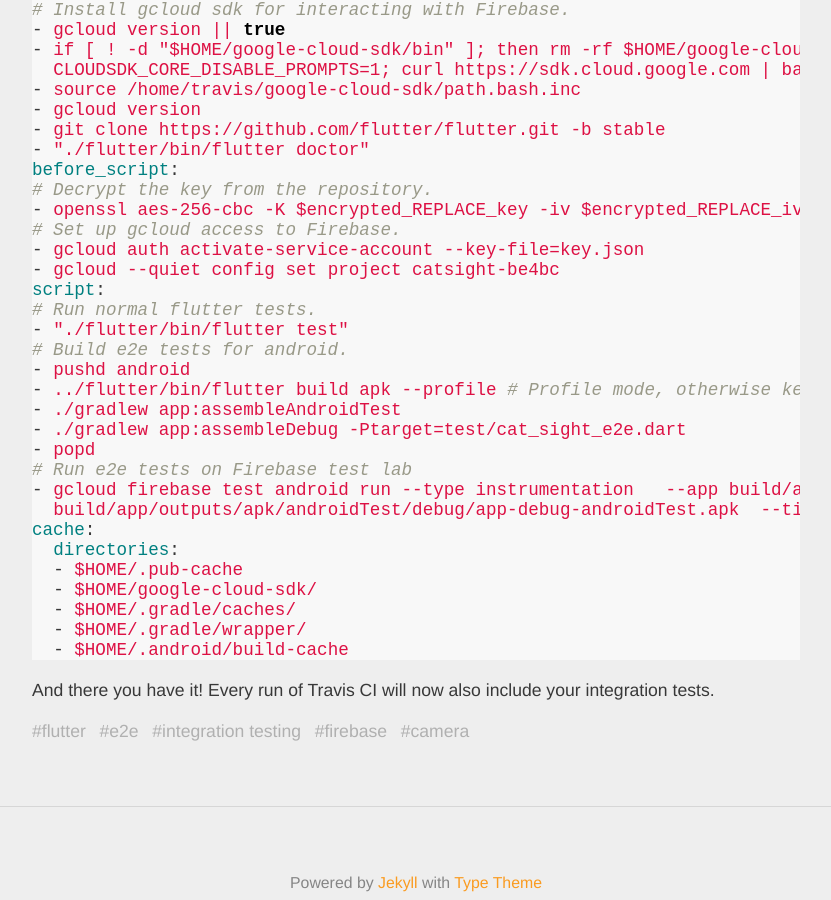
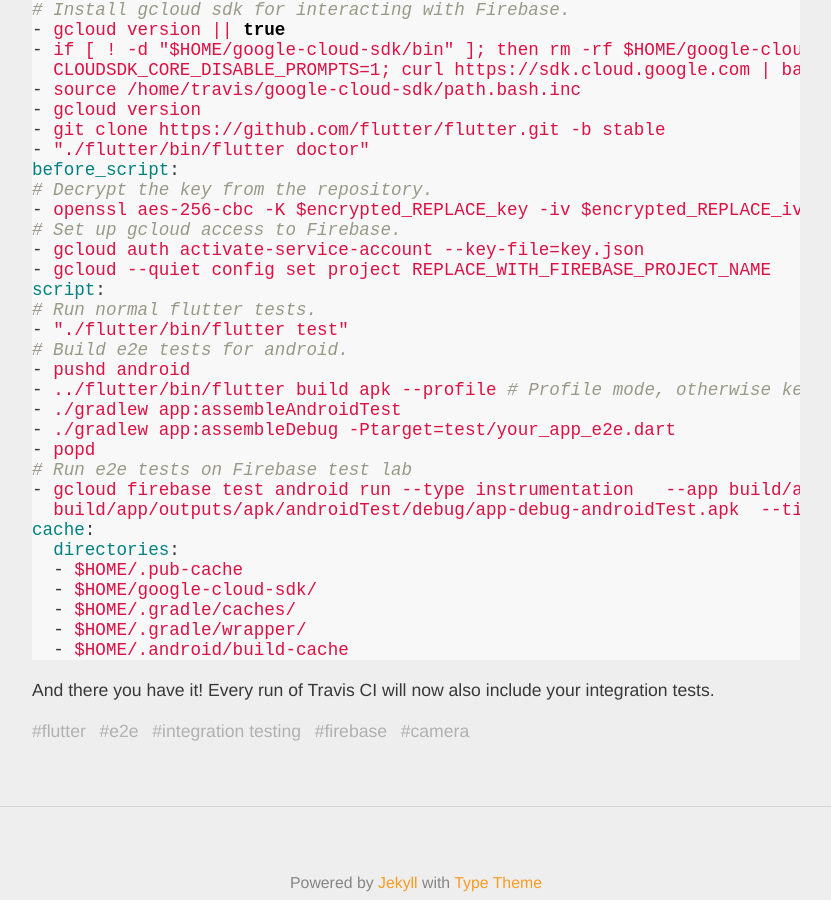
Before and after one commit to panmari/panmari.github.io, a Jekyll site: the page built from _posts/2020-08-07-flutter-e2e-travis-ci.md, in a window 1280 px wide and 900 px high, scrolled down 2360 px. Shown: the whole window, without its empty margins (224-1055 px from the left). Built offline with Jekyll 4.4.1, drawn with Linux system fonts in a browser that asks for light colours; nearby versions of some CDN libraries; some web fonts are replaced.

Commit message:
Fixing travis example.

```diff
--- a/_posts/2020-08-07-flutter-e2e-travis-ci.md
+++ b/_posts/2020-08-07-flutter-e2e-travis-ci.md
@@ -89,7 +89,7 @@
 - openssl aes-256-cbc -K $encrypted_REPLACE_key -iv $encrypted_REPLACE_iv -in key.json.enc -out key.json -d
 # Set up gcloud access to Firebase.
 - gcloud auth activate-service-account --key-file=key.json
-- gcloud --quiet config set project catsight-be4bc
+- gcloud --quiet config set project REPLACE_WITH_FIREBASE_PROJECT_NAME
 script:
 # Run normal flutter tests.
 - "./flutter/bin/flutter test"
@@ -97,7 +97,7 @@
 - pushd android
 - ../flutter/bin/flutter build apk --profile # Profile mode, otherwise keys for signing are necessary.
 - ./gradlew app:assembleAndroidTest
-- ./gradlew app:assembleDebug -Ptarget=test/cat_sight_e2e.dart
+- ./gradlew app:assembleDebug -Ptarget=test/your_app_e2e.dart
 - popd
 # Run e2e tests on Firebase test lab
 - gcloud firebase test android run --type instrumentation   --app build/app/outputs/apk/debug/app-debug.apk   --test
```
